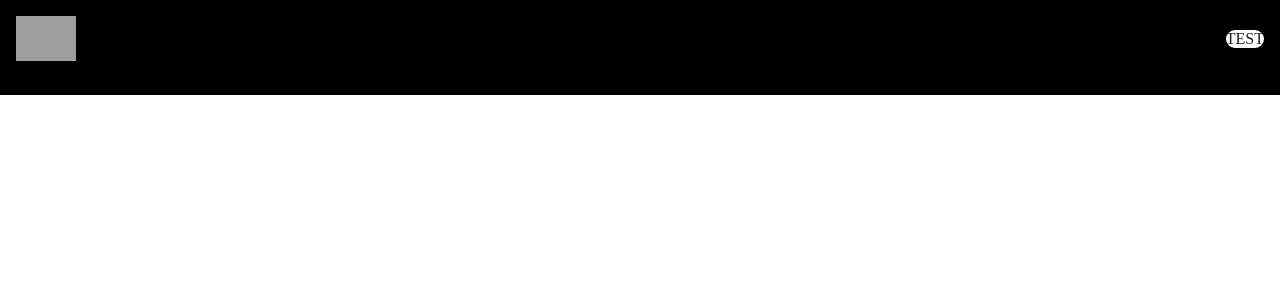
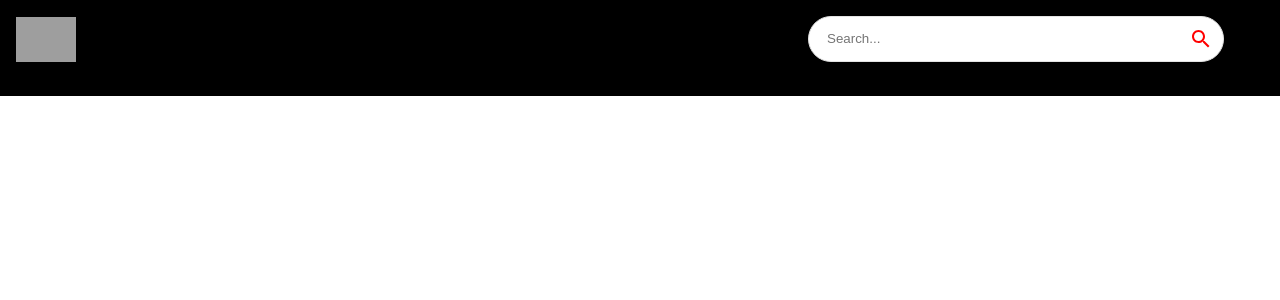
Before and after one commit to HyeKye/youtube-react-mui5, a React (Create React App) app: page / in a window 1280 px wide. Shown: the top 300 px of the page. Built offline with nearby package versions, Linux system fonts and the light colour scheme; grey boxes are pictures that could not be loaded.

Commit message:
completed basic design for searchbar component

```diff
--- a/src/components/SearchBar.jsx
+++ b/src/components/SearchBar.jsx
@@ -1,7 +1,7 @@
 import { useState } from 'react'
 import { useNavigate } from 'react-router-dom'
 import { Paper, IconButton } from '@mui/material'
-import { SearchIcon } from '@mui/icons-material'
+import { Search } from '@mui/icons-material'
 
 const SearchBar = () => {
   return (
@@ -10,9 +10,21 @@ const SearchBar = () => {
         onSubmit={() => {}}
         sx={{
             borderRadius:20,
+            border: '1px solid #e3e3e3',
+            pl: 2,
+            boxShadow: 'none',
+            mr: { sm: 5 }
         }}
     >
-        TEST
+        <input
+            className="search-bar"
+            placeholder='Search...'
+            value=""
+            onChange={() => {}}
+        />
+        <IconButton type="submit" sx={{p:'10px', color:'red'}}>
+            <Search />
+        </IconButton>
     </Paper>
   )
 }
```
